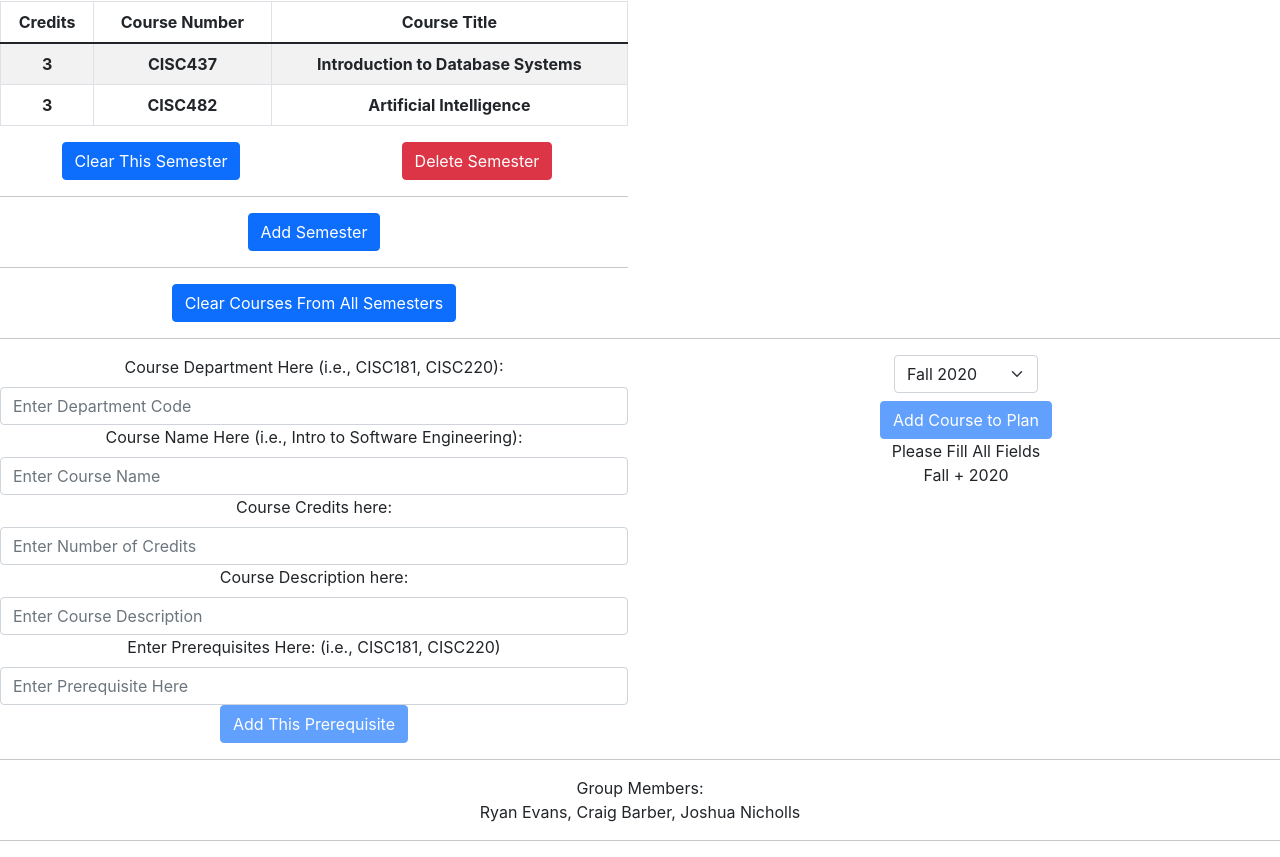
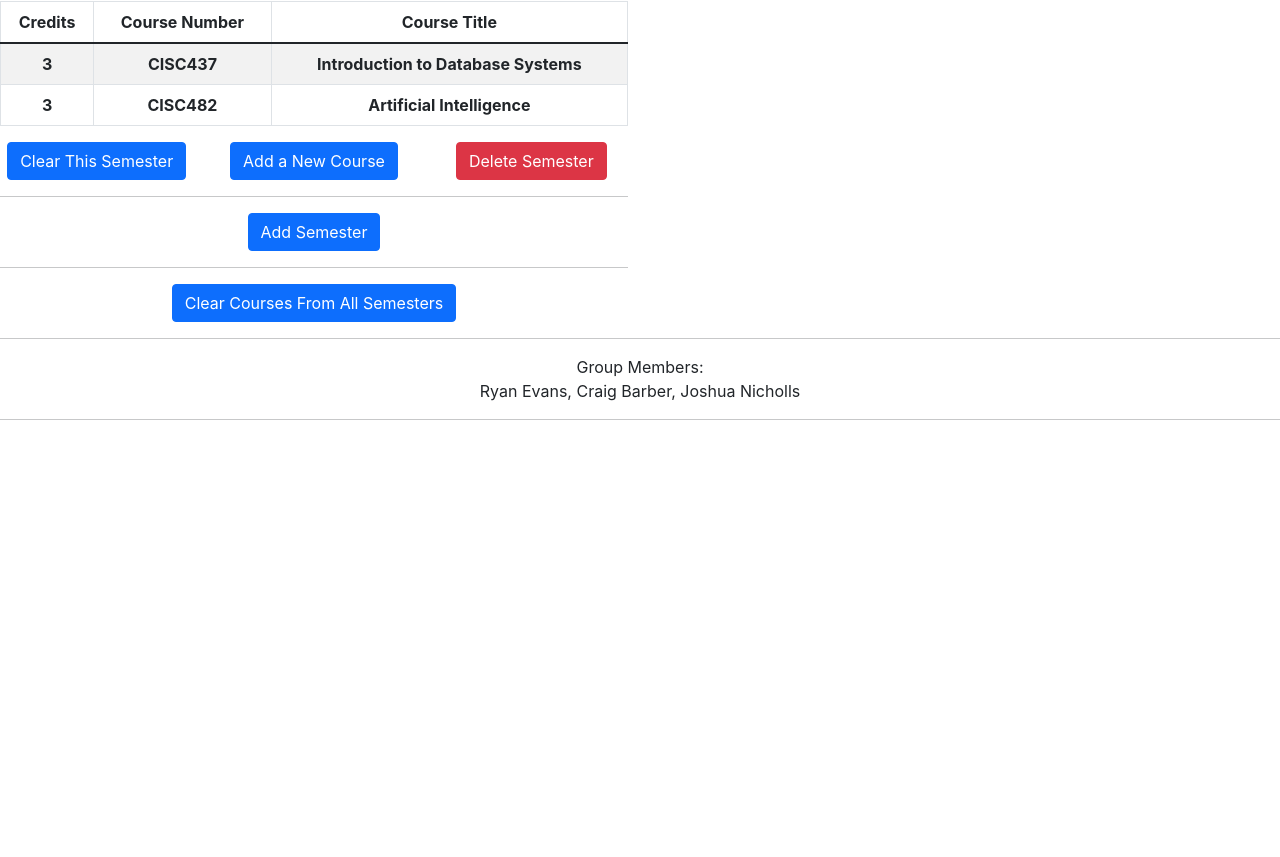
Before and after one commit to UD-CISC275-S22/cis-scheduler-team-2, a React (Create React App) app: page / in a window 1280 px wide. Shown: the part 923-1780 px from the top of the page. After the commit the page ends 1359 px from the top, so only its background shows below. Built offline with nearby package versions, Linux system fonts and the light colour scheme.

Commit message:
added helper components for adding courses, and buttons per semester

```diff
--- a/src/App.tsx
+++ b/src/App.tsx
@@ -11,7 +11,6 @@ import { SemesterTable } from "./components/SemesterTable";
 import { InsertSemesterModal } from "./components/InsertSemesterModal";
 import { EmptySemestersButton } from "./components/ClearAllSemesters";
 import { Semester } from "./interfaces/semester";
-import { AddCourseToSemester } from "./components/AddCourseToSemester";
 import { Course } from "./interfaces/course";
 
 function App(): JSX.Element {
@@ -66,26 +65,19 @@ function App(): JSX.Element {
         updatePlans(fixedList);
     }
 
-    function addCourse(
-        newCourse: Course,
-        semYear: number,
-        semSeas: string
-    ): boolean {
+    function addCourse(newCourse: Course, semID: string) {
         //adds a new Course to the active plan, given a specified semester to insert to, and the details of the course
         //passed to AddSourceToSemester component
         const actPlan = activePlan;
         const actSems = actPlan.semesters.filter(
-            (aSem: Semester): boolean =>
-                aSem.season === semSeas && aSem.year === semYear
+            (aSem: Semester): boolean => aSem.id === semID
         );
         if (actSems.length >= 1) {
             actSems[0].classes = [...actSems[0].classes, newCourse];
             actSems[0].credits += newCourse.credits;
             const replaceSem = actPlan.semesters.map(
                 (aSem: Semester): Semester =>
-                    aSem.season === semSeas && aSem.year === semYear
-                        ? { ...actSems[0] }
-                        : { ...aSem }
+                    aSem.id === semID ? { ...actSems[0] } : { ...aSem }
             );
             actPlan.semesters = replaceSem;
             const fixedList = planList.map(
@@ -95,26 +87,6 @@ function App(): JSX.Element {
             setActivePlan(actPlan);
             updatePlans(fixedList);
             return true;
-        } else {
-            return false;
-            /*This was for creating a new semester, although did not put it in the right spot
-               Would need to write a sorter/comparator for it
-            const newSem = {
-                id: actPlan.id,
-                year: semYear,
-                season: semSeas,
-                classes: [newCourse],
-                credits: newCourse.credits
-            };
-            //NOTE: add a way to sort the semester into place
-            actPlan.semesters = [...actPlan.semesters, newSem];
-            const fixedList = planList.map(
-                (aPlan: Plan): Plan =>
-                    aPlan.id === actPlan.id ? { ...actPlan } : { ...aPlan }
-            );
-            setActivePlan(actPlan);
-            updatePlans(fixedList);
-            */
         }
     }
 
@@ -143,7 +115,7 @@ function App(): JSX.Element {
         return;
     }
 
-    function deleteSemester(planId: number, semesterId: string) {
+    function deleteSemester(semesterId: string) {
         const fixedPlan = {
             id: activePlan.id,
             name: activePlan.name,
@@ -187,6 +159,7 @@ function App(): JSX.Element {
                         plan={activePlan}
                         clearSem={clearSemester}
                         deleteSemester={deleteSemester}
+                        courseAdder={addCourse}
                     ></SemesterTable>
                     <hr />
                     <Button onClick={handleShowInsertSemesterModal}>
@@ -205,11 +178,6 @@ function App(): JSX.Element {
                 </Col>
             </Row>
             <hr></hr>
-            <AddCourseToSemester
-                actPlan={activePlan}
-                courseAdder={addCourse}
-            ></AddCourseToSemester>
-            <hr></hr>
             <p>
                 Group Members: <br></br>Ryan Evans, Craig Barber, Joshua
                 Nicholls
--- /dev/null
+++ b/src/components/AddCourseButton.tsx
@@ -0,0 +1,34 @@
+import React, { useState } from "react";
+import { Button } from "react-bootstrap";
+import { Course } from "../interfaces/course";
+import { Semester } from "../interfaces/semester";
+import { AddCourseModal } from "./AddCourseModal";
+
+//This handles the buttons to add a course to any given semester of the active course
+
+interface AddButtonProp {
+    semester: Semester;
+    courseAdder: (newCourse: Course, semID: string) => void;
+}
+
+export function AddCourseButton({
+    semester,
+    courseAdder
+}: AddButtonProp): JSX.Element {
+    //states for handling the modal window
+    const [showModal, setShowModal] = useState<boolean>(false);
+    const handleShowAddCourseModal = () => setShowModal(true);
+    const handleCloseAddCourseModal = () => setShowModal(false);
+
+    return (
+        <div>
+            <Button onClick={handleShowAddCourseModal}>Add a New Course</Button>
+            <AddCourseModal
+                showModal={showModal}
+                semester={semester}
+                closeModal={handleCloseAddCourseModal}
+                courseAdder={courseAdder}
+            ></AddCourseModal>
+        </div>
+    );
+}
--- /dev/null
+++ b/src/components/AddCourseModal.tsx
@@ -0,0 +1,38 @@
+import React from "react";
+import { Modal, ModalTitle } from "react-bootstrap";
+import ModalHeader from "react-bootstrap/esm/ModalHeader";
+import { AddCourseToSemester } from "./AddCourseToSemester";
+import { Course } from "../interfaces/course";
+import { Semester } from "../interfaces/semester";
+
+//holds the modal and brings up the AddCourseToSemester UI in a pop-up window
+
+export function AddCourseModal({
+    showModal,
+    semester,
+    closeModal,
+    courseAdder
+}: {
+    showModal: boolean;
+    semester: Semester;
+    closeModal: () => void;
+    courseAdder: (newCourse: Course, semID: string) => void;
+}): JSX.Element {
+    return (
+        <Modal show={showModal} onHide={closeModal} animation={false}>
+            <ModalHeader closeButton>
+                <ModalTitle>
+                    Add Course to {semester.season} {semester.year}
+                </ModalTitle>
+            </ModalHeader>
+            <Modal.Body>
+                <AddCourseToSemester
+                    semID={semester.id}
+                    courseAdder={courseAdder}
+                    closeModal={closeModal}
+                ></AddCourseToSemester>
+            </Modal.Body>
+            <Modal.Footer></Modal.Footer>
+        </Modal>
+    );
+}
--- a/src/components/AddCourseToSemester.tsx
+++ b/src/components/AddCourseToSemester.tsx
@@ -1,8 +1,8 @@
 import React, { useState } from "react";
 import { Course } from "../interfaces/course";
 import { Button, Col, Form, Row } from "react-bootstrap";
-import { Semester } from "../interfaces/semester";
-import { Plan } from "../interfaces/plan";
+//import { Semester } from "../interfaces/semester";
+//import { Plan } from "../interfaces/plan";
 
 //fix issue with swappin plans not fixing the selected
 
@@ -11,40 +11,21 @@ type ChangeEvent = React.ChangeEvent<
 >;
 
 interface addCourseToSemesterProp {
-    actPlan: Plan;
-    courseAdder: (
-        newCourse: Course,
-        semYear: number,
-        semSeas: string
-    ) => boolean;
+    semID: string;
+    courseAdder: (newCourse: Course, semID: string) => void;
+    closeModal: () => void;
 }
 
 export function AddCourseToSemester({
-    actPlan,
-    courseAdder
+    semID,
+    courseAdder,
+    closeModal
 }: addCourseToSemesterProp): JSX.Element {
-    const semList = [...actPlan.semesters];
-    const firstSem = actPlan.semesters[0];
     //for making sure text contains no specail characters or numbers
     const specialChars = /[ `!@#$%^&*()_+\-=[\]{};':"\\|,.<>/?~1234567890]/;
 
-    //states for the semester the course is being added to
-    const [startSem, changeSem] = useState<Semester>(firstSem);
-
     //list of prerequisites to be added in the new course
     const [reqsList, newPre] = useState<string[]>([]);
-    //state for seeing if the selected semester can be added to
-    const [validSem, swapValid] = useState<boolean>(true);
-
-    //state setter for the semester time information
-    function updateSem(event: ChangeEvent) {
-        const semInfo = event.target.value.split(" ");
-        const rightSem = semList.filter(
-            (aSem: Semester): boolean =>
-                aSem.season === semInfo[0] && aSem.year === Number(semInfo[1])
-        );
-        changeSem(rightSem[0]);
-    }
 
     //state holding the new course to be added
     const [newCourse, updateCourse] = useState<Course>({
@@ -178,26 +159,10 @@ export function AddCourseToSemester({
     }
 
     function addCourse() {
-        //adds the new course to the proper semester, if it already exists, and resets all fields
-        const fixOnPlanSwap = actPlan.semesters.filter(
-            (aSem: Semester): boolean =>
-                aSem.season === startSem.season && aSem.year === startSem.year
-        );
-        if (
-            fixOnPlanSwap.length === 0 ||
-            courseAdder(newCourse, startSem.year, startSem.season)
-        ) {
-            if (fixOnPlanSwap.length === 0) {
-                //covers for the edge case of not being able to swap???
-                //NOT A PERMANENT SOLUTION, FAILS IF SWAPPING BACK TO THE OTHER COURSE
-                console.log("testing");
-                courseAdder(
-                    newCourse,
-                    actPlan.semesters[0].year,
-                    actPlan.semesters[0].season
-                );
-            }
-            changeSem(semList[0]);
+        //adds the new course to the proper semeste
+        courseAdder(newCourse, semID);
+        closeModal();
+        /*
         changeCode("");
         changeTitle("");
         changeCreds("");
@@ -212,10 +177,7 @@ export function AddCourseToSemester({
             prereqs: [],
             description: ""
         });
-            swapValid(true);
-        } else {
-            swapValid(false);
-        }
+        */
     }
 
     return (
@@ -263,6 +225,8 @@ export function AddCourseToSemester({
                             onChange={updateDesc}
                         />
                     </Form.Group>
+                </Col>
+                <Col>
                     <Form.Group>
                         <Form.Label>
                             Enter Prerequisites Here: (i.e., CISC181, CISC220)
@@ -275,7 +239,7 @@ export function AddCourseToSemester({
                         />
                     </Form.Group>
                     <Button disabled={!isValidCode()} onClick={addReq}>
-                        Add This Prerequisite
+                        Add This Prerequisite to {semID}
                     </Button>
                     {reqsList.map(
                         (aReq: string): JSX.Element => (
@@ -288,38 +252,20 @@ export function AddCourseToSemester({
                         )
                     )}
                 </Col>
+            </Row>
+            <Row>
                 <Col>
-                    <Form.Group>
-                        <Form.Label>
-                            <Form.Select
-                                value={startSem.season + " " + startSem.year}
-                                onChange={updateSem}
-                            >
-                                {semList.map(
-                                    (aSem: Semester): JSX.Element => (
-                                        <option
-                                            key={aSem.season + " " + aSem.year}
-                                            value={
-                                                aSem.season + " " + aSem.year
-                                            }
-                                        >
-                                            {aSem.season + " " + aSem.year}
-                                        </option>
-                                    )
-                                )}
-                            </Form.Select>
-                        </Form.Label>
-                    </Form.Group>
+                    <Button variant="secondary" onClick={closeModal}>
+                        Close
+                    </Button>
+                </Col>
+                <Col>
                     <Button disabled={!enableAdd()} onClick={addCourse}>
                         Add Course to Plan
                     </Button>
                     <div>
                         {!enableAdd() && <div>Please Fill All Fields</div>}
                     </div>
-                    <div>
-                        {!validSem && <div>Please Select a Valid Semester</div>}
-                    </div>
-                    {startSem.season} + {startSem.year}
                 </Col>
             </Row>
         </div>
--- a/src/components/SemesterTable.tsx
+++ b/src/components/SemesterTable.tsx
@@ -1,7 +1,9 @@
 import React from "react";
 import { Col, Row } from "react-bootstrap";
+import { Course } from "../interfaces/course";
 import { Plan } from "../interfaces/plan";
 import { Semester } from "../interfaces/semester";
+import { AddCourseButton } from "./AddCourseButton";
 import { ClearSemesterButton } from "./ClearSemester";
 import { CourseTable } from "./CourseTable";
 import { DeleteSemesterButton } from "./DeleteSemesterButton";
@@ -12,11 +14,13 @@ import { DeleteSemesterButton } from "./DeleteSemesterButton";
 export function SemesterTable({
     plan,
     clearSem,
-    deleteSemester
+    deleteSemester,
+    courseAdder
 }: {
     plan: Plan;
     clearSem: (planID: number, semYear: number, semSeas: string) => void;
-    deleteSemester: (planId: number, semesterId: string) => void;
+    deleteSemester: (semesterId: string) => void;
+    courseAdder: (newCourse: Course, semID: string) => void;
 }): JSX.Element {
     return (
         <div>
@@ -35,6 +39,12 @@ export function SemesterTable({
                                 ></ClearSemesterButton>
                             </Col>
                             <Col>
+                                <AddCourseButton
+                                    semester={semester}
+                                    courseAdder={courseAdder}
+                                ></AddCourseButton>
+                            </Col>
+                            <Col>
                                 <DeleteSemesterButton
                                     planId={plan.id}
                                     semesterId={semester.id}
```
Also changed, not shown: src/components/DeleteSemesterButton.tsx (+2 -6 lines). Lines whose indentation alone changed are shown as unchanged.
